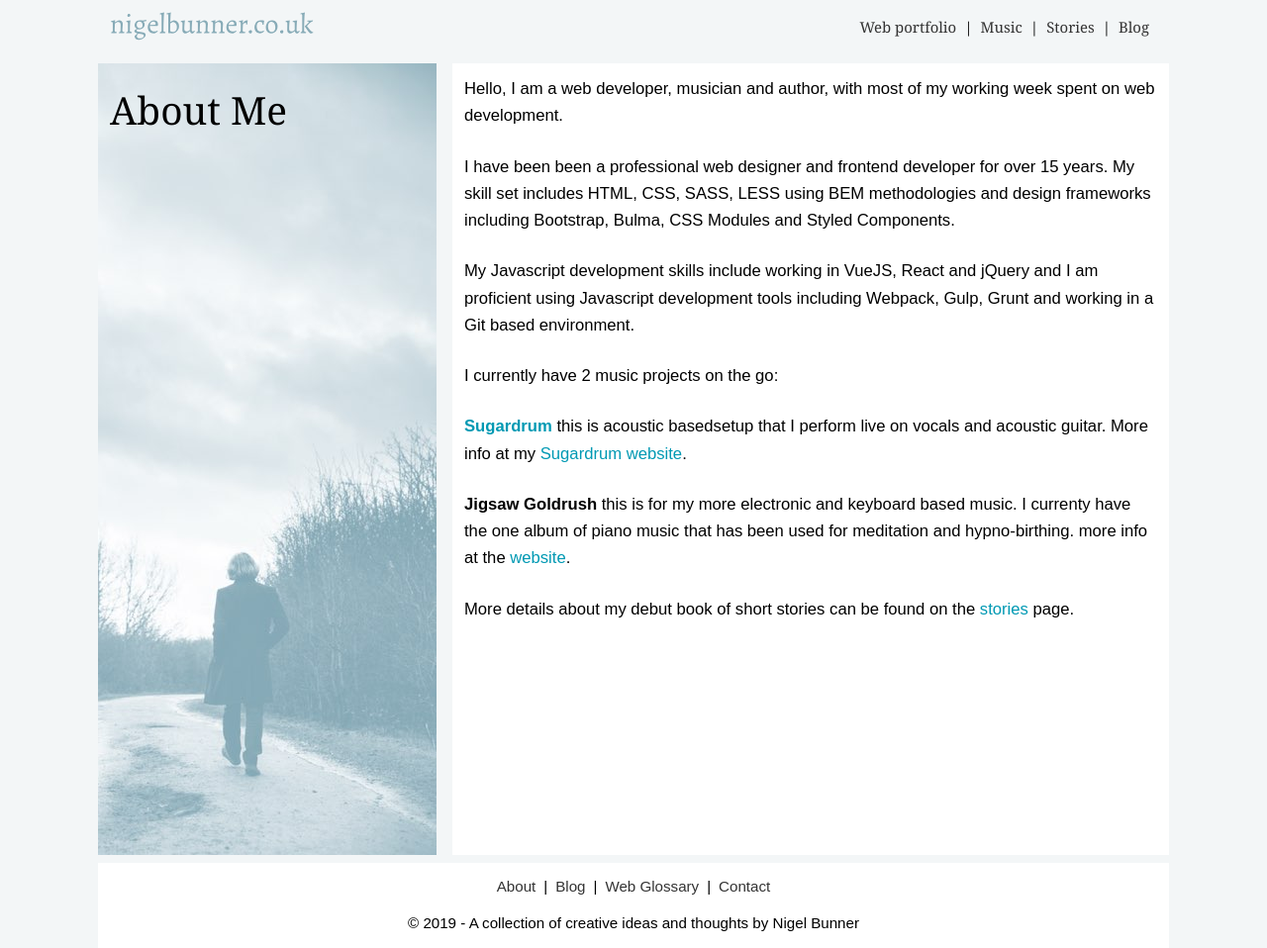
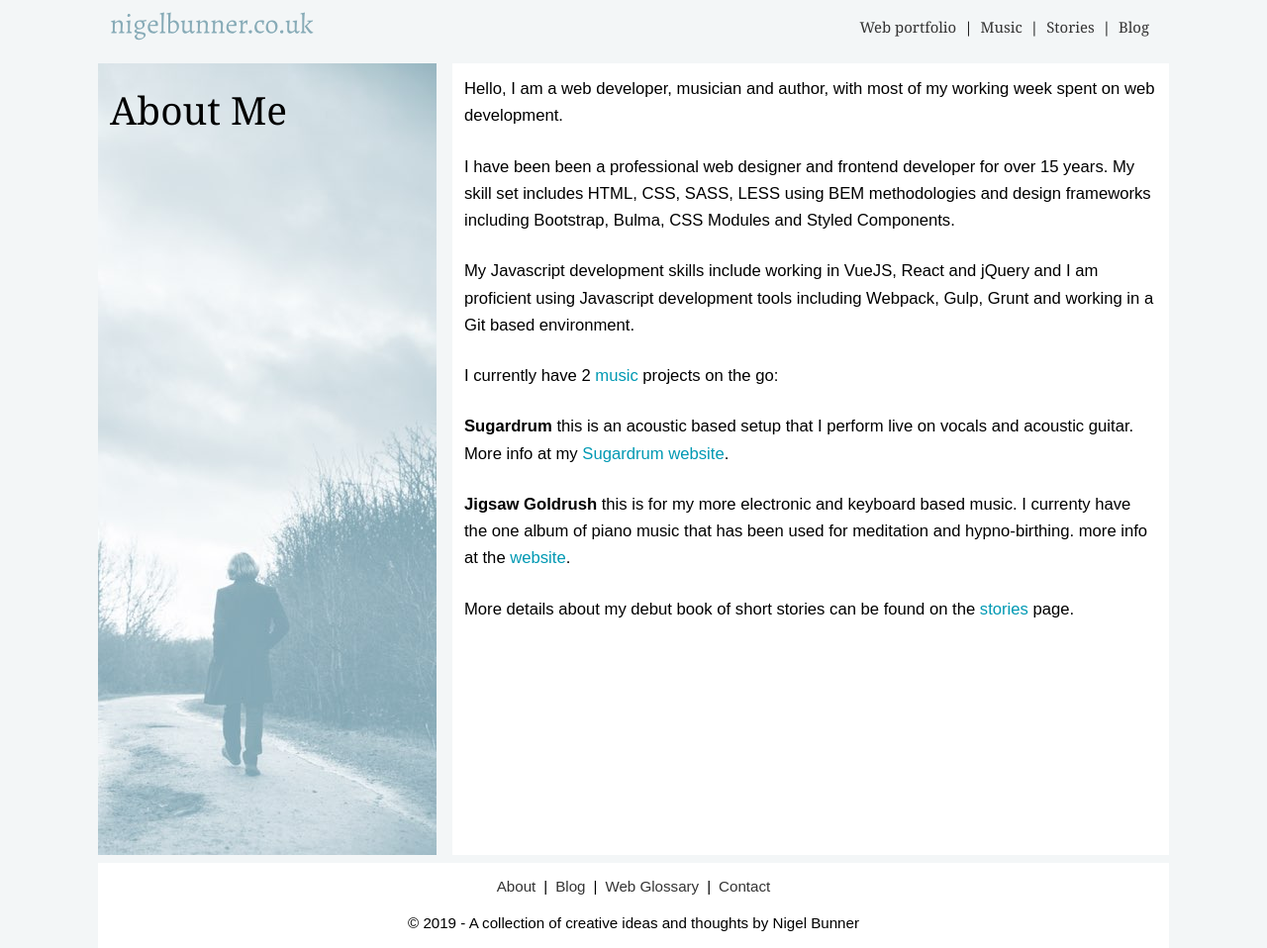
Before and after one commit to nbunner-personal/nigelbunner, a Jekyll site: the page built from pages/about-me.md, in a window 1280 px wide. Shown: the whole page at 99% size. Built offline with Jekyll 4.4.1, drawn with Linux system fonts in a browser that asks for light colours; nearby versions of some CDN libraries.

Commit message:
Update about-me.md

```diff
--- a/pages/about-me.md
+++ b/pages/about-me.md
@@ -11,9 +11,9 @@ I have been been a professional web designer and frontend developer for over 15
 
 My Javascript development skills include working in VueJS, React and jQuery and I am proficient using Javascript development tools including Webpack, Gulp, Grunt and working in a Git based environment.
 
-I currently have 2 music projects on the go:
+I currently have 2 [music](/music.html) projects on the go:
 
-**[Sugardrum](/music.html)** this is acoustic basedsetup that I perform live on vocals and acoustic guitar. More info at my [Sugardrum website](https://sugardrum.com).
+**Sugardrum** this is an acoustic based setup that I perform live on vocals and acoustic guitar. More info at my [Sugardrum website](https://sugardrum.com).
 
 **Jigsaw Goldrush** this is for my more electronic and keyboard based music. I currenty have the one album of piano music that has been used for meditation and hypno-birthing. more info at the [website](https://www.jigsawgoldrush.com).
 
```
